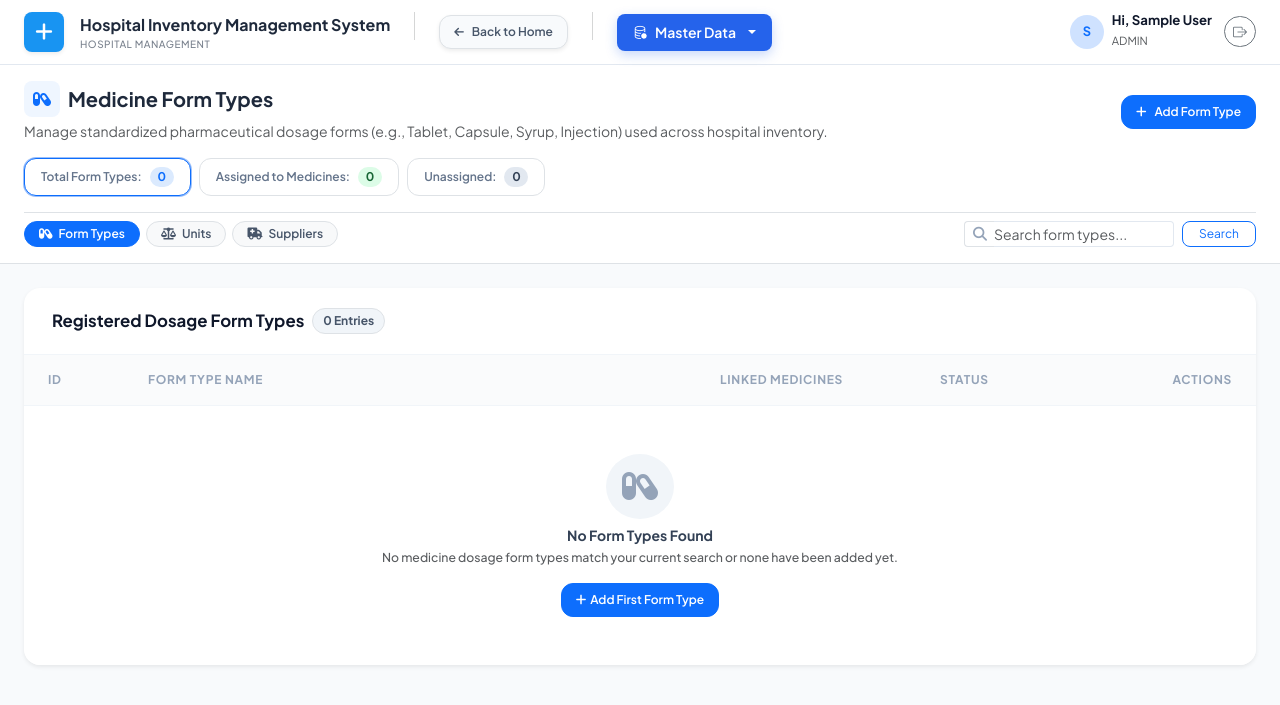
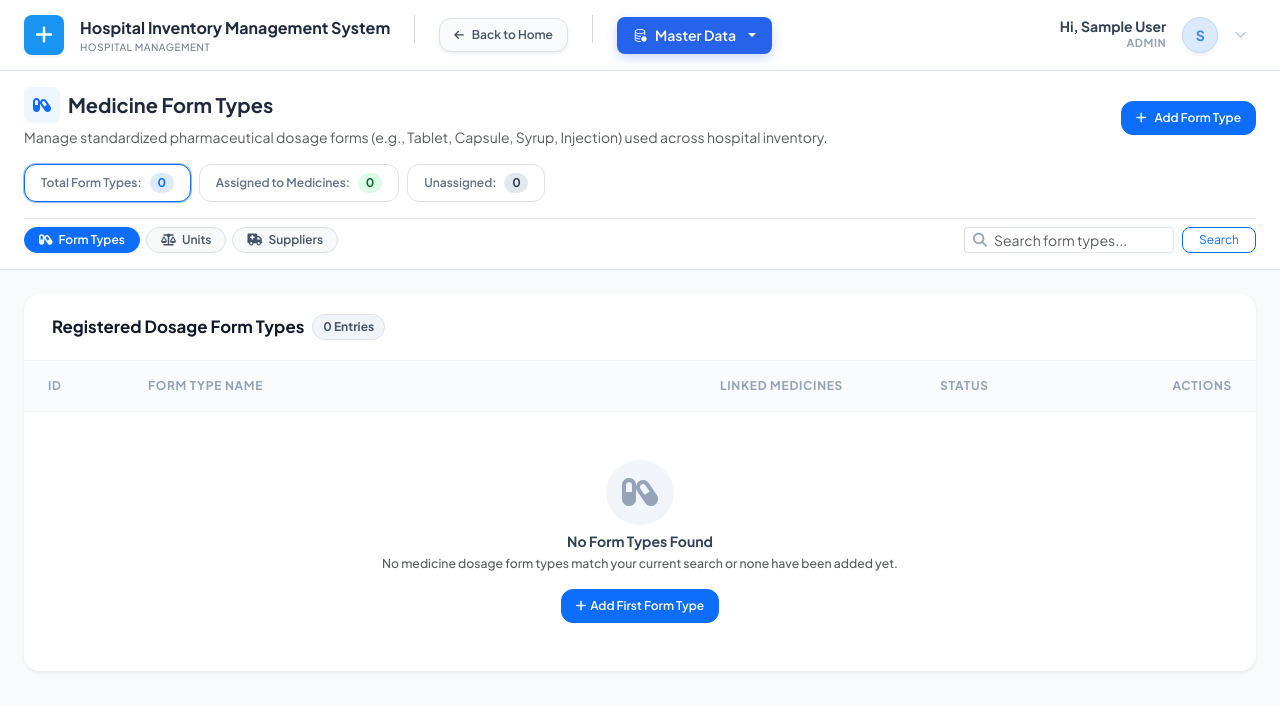
Before and after one commit to AlphaStrategists/Ward-Inventory-System, a Laravel app: page /form-types in a window 1280 px wide. Shown: the top 705 px of the page. Run offline with Laravel 12, Linux system fonts and the light colour scheme; the visitor is signed in with stand-in values (Sample User, id 1); data that the repository does not hold is empty; some libraries are stand-ins or nearby versions.

Commit message:
Changed logout button layout

```diff
--- a/resources/views/layouts/app.blade.php
+++ b/resources/views/layouts/app.blade.php
@@ -24,6 +24,25 @@
     <script src="https://cdn.jsdelivr.net/npm/sweetalert2@11"></script>
 
     <style>
+        .user-dropdown-toggle {
+            --bs-btn-border-color: transparent;
+            --bs-btn-focus-box-shadow: none;
+            border: 1px solid transparent;
+        }
+
+        .user-dropdown-toggle:hover,
+        .user-dropdown-toggle:focus,
+        .user-dropdown-toggle:focus-visible,
+        .user-dropdown-toggle.show {
+            border-color: #e2e8f0 !important;
+            outline: none;
+            box-shadow: none;
+        }
+
+        .user-dropdown-toggle::after {
+            display: none;
+        }
+
         :root {
             --bs-font-sans-serif: 'Plus Jakarta Sans', -apple-system, BlinkMacSystemFont, 'Segoe UI', Roboto, sans-serif;
             --primary-blue: #2563eb;
@@ -706,7 +725,9 @@
                                 </div>
                             </a>
                         </li>
-                        <li><hr class="dropdown-divider my-1 opacity-25"></li>
+                        <li>
+                            <hr class="dropdown-divider my-1 opacity-25">
+                        </li>
                         <li>
                             <a class="dropdown-item rounded-3 py-2 px-3 d-flex align-items-center gap-2 fw-semibold {{ request()->is('units*') || request()->routeIs('units.*') ? 'active bg-primary text-white' : 'text-slate-700' }}" href="{{ route('units.index') }}">
                                 <i class="fa-solid fa-scale-balanced {{ request()->is('units*') || request()->routeIs('units.*') ? 'text-white' : 'text-primary' }}"></i>
@@ -716,7 +737,9 @@
                                 </div>
                             </a>
                         </li>
-                        <li><hr class="dropdown-divider my-1 opacity-25"></li>
+                        <li>
+                            <hr class="dropdown-divider my-1 opacity-25">
+                        </li>
                         <li>
                             <a class="dropdown-item rounded-3 py-2 px-3 d-flex align-items-center gap-2 fw-semibold {{ request()->is('strength-units*') || request()->routeIs('strength-units.*') ? 'active bg-primary text-white' : 'text-slate-700' }}" href="{{ route('strength-units.index') }}">
                                 <i class="fa-solid fa-flask-vial {{ request()->is('strength-units*') || request()->routeIs('strength-units.*') ? 'text-white' : 'text-primary' }}"></i>
@@ -726,7 +749,9 @@
                                 </div>
                             </a>
                         </li>
-                        <li><hr class="dropdown-divider my-1 opacity-25"></li>
+                        <li>
+                            <hr class="dropdown-divider my-1 opacity-25">
+                        </li>
                         <li>
                             <a class="dropdown-item rounded-3 py-2 px-3 d-flex align-items-center gap-2 fw-semibold {{ request()->is('suppliers*') || request()->routeIs('suppliers.*') ? 'active bg-primary text-white' : 'text-slate-700' }}" href="{{ route('suppliers.index') }}">
                                 <i class="fa-solid fa-truck-medical {{ request()->is('suppliers*') || request()->routeIs('suppliers.*') ? 'text-white' : 'text-primary' }}"></i>
@@ -745,25 +770,40 @@
         <div class="d-flex align-items-center gap-3">
             @auth
             @php
-                $navUserName = trim((Auth::user()->first_name ?? '') . ' ' . (Auth::user()->last_name ?? '')) ?: (Auth::user()->name ?? 'User');
+            $navUserName = trim((Auth::user()->first_name ?? '') . ' ' . (Auth::user()->last_name ?? '')) ?: (Auth::user()->name ?? 'Guest User');
             @endphp
-            <div class="d-flex align-items-center gap-2">
-                <div class="rounded-circle bg-primary-subtle text-primary fw-bold d-flex align-items-center justify-content-center" style="width: 34px; height: 34px; font-size: 0.8rem;">
+            <div class="dropdown">
+                <button type="button"
+                    class="user-dropdown-toggle btn d-flex align-items-center gap-3 p-1 pe-2 rounded-3"
+                    data-bs-toggle="dropdown" aria-expanded="false">
+                    <div class="text-end d-none d-sm-block">
+                        <div class="fw-bold" style="font-size: 0.875rem; line-height: 1.2; color: #334155;">Hi, {{ $navUserName }}</div>
+                        <div class="fw-bold text-uppercase" style="font-size: 11px; letter-spacing: 0.05em; color: #94a3b8;">{{ strtoupper(Auth::user()->role ?? 'USER') }}</div>
+                    </div>
+                    <div class="rounded-circle d-flex align-items-center justify-content-center fw-bold shadow-sm"
+                        style="width: 36px; height: 36px; font-size: 0.875rem; background: #dbeafe; color: #3B82F6; border: 1px solid #bfdbfe;">
                         {{ strtoupper(substr($navUserName, 0, 1)) }}
                     </div>
-                <div class="d-none d-lg-block text-start">
-                    <div class="fw-bold" style="font-size: 0.825rem; line-height: 1.1;">Hi, {{ $navUserName }}</div>
-                    <small class="text-muted" style="font-size: 0.7rem;">{{ strtoupper(Auth::user()->role ?? 'USER') }}</small>
+                    <i class="bi bi-chevron-down" style="font-size: 0.8rem; color: #94a3b8;"></i>
+                </button>
+
+                <div class="dropdown-menu dropdown-menu-end shadow border py-2 mt-2 rounded-3" style="width: 14rem;">
+                    <div class="px-3 py-2 border-bottom mb-1">
+                        <p class="fw-bold text-uppercase mb-1" style="font-size: 0.75rem; letter-spacing: 0.05em; color: #94a3b8;">Signed in as</p>
+                        <p class="fw-semibold mb-0 text-truncate" style="font-size: 0.875rem; color: #334155;">{{ Auth::user()->email ?? 'user@example.com' }}</p>
                     </div>
-                <form method="POST" action="{{ route('logout') }}" class="ms-1">
+                    <form method="POST" action="{{ route('logout') }}" class="m-0 p-0">
                         @csrf
-                    <button type="submit" class="btn btn-sm btn-outline-secondary rounded-pill" title="Logout">
+                        <button type="submit" class="dropdown-item d-flex align-items-center gap-2 fw-semibold text-danger px-3 py-2" style="font-size: 0.875rem;">
                             <i class="bi bi-box-arrow-right"></i>
+                            Logout
                         </button>
                     </form>
                 </div>
+            </div>
             @endauth
         </div>
+
     </header>
 
     <!-- Flash Messages -->
@@ -807,16 +847,16 @@
 
     <!-- Auto-dismiss success alert messages after 3 seconds -->
     <script>
-        document.addEventListener('DOMContentLoaded', function () {
+        document.addEventListener('DOMContentLoaded', function() {
             const successAlerts = document.querySelectorAll('.alert-success');
-            successAlerts.forEach(function (alert) {
+            successAlerts.forEach(function(alert) {
                 if (!alert.dataset.dismissScheduled) {
                     alert.dataset.dismissScheduled = 'true';
-                    setTimeout(function () {
+                    setTimeout(function() {
                         alert.style.transition = 'opacity 0.5s ease, transform 0.5s ease';
                         alert.style.opacity = '0';
                         alert.style.transform = 'translateY(-10px)';
-                        setTimeout(function () {
+                        setTimeout(function() {
                             if (alert.parentNode) {
                                 alert.remove();
                             }
```
Lines whose indentation alone changed are shown as unchanged.
